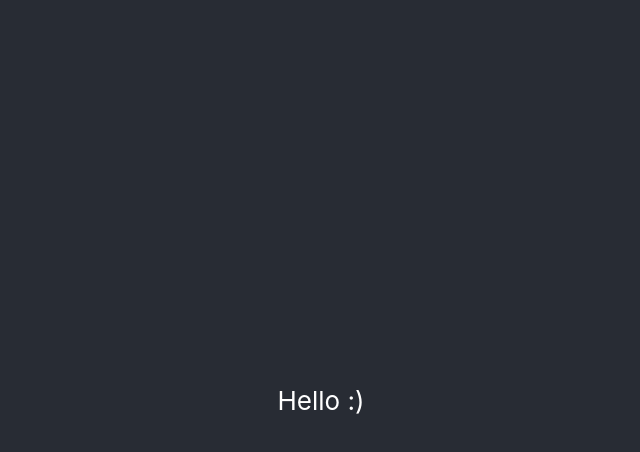
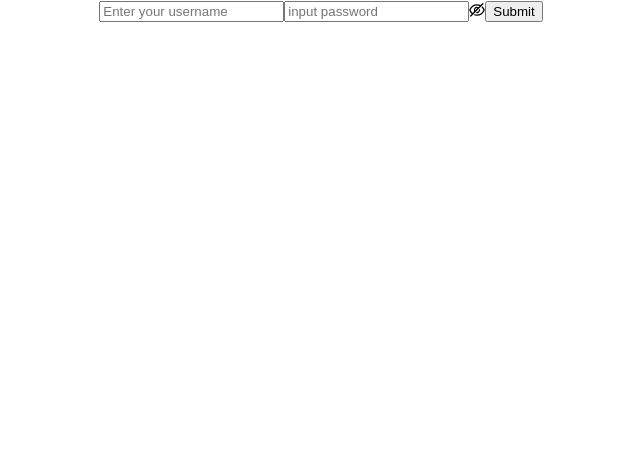
Before and after one commit to jshabree/ReactJS, a React (Create React App) app in the folder redux-sample/: page / in a window 1280 px wide. Shown: the top 452 px of the page, without its empty margins (319-959 px from the left). Built offline with nearby package versions, Linux system fonts and the light colour scheme.

Commit message:
creating login component

```diff
--- a/package.json
+++ b/package.json
@@ -1,5 +1,6 @@
 {
   "dependencies": {
+    "antd": "^4.7.3",
     "react-redux": "^7.2.2",
     "redux": "^4.0.5",
     "redux-logger": "^3.0.6",
--- a/redux-sample/src/App.js
+++ b/redux-sample/src/App.js
@@ -1,5 +1,8 @@
 import React from 'react';
 import logo from './logo.svg';
+import { Form, Input, Tooltip, Button, Select, Checkbox } from "antd";
+import Icon from '@ant-design/icons';
+
 import './App.css';
 
 class App extends React.Component {
@@ -9,9 +12,14 @@ class App extends React.Component {
   render(){
     return (
       <div className="App">
-        <header className="App-header">
-          Hello :)
-        </header>
+        <Form>
+        <Input
+            placeholder="Enter your username"
+          />
+        <Input.Password placeholder="input password" />
+        <Button type="primary">Submit</Button>
+        </Form>
+
       </div>
     );
   }
```
Also changed, not shown: 1 other file (tests, documents, lock files or other folders).
